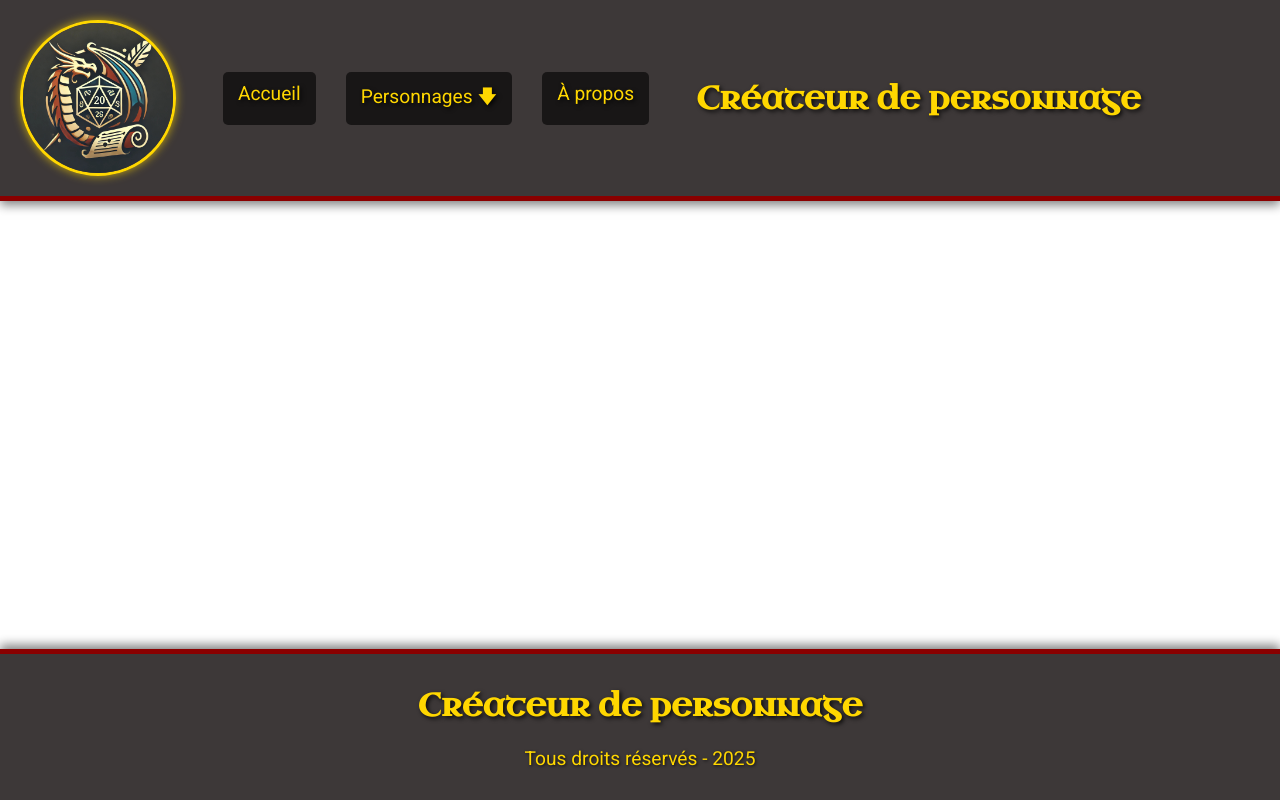
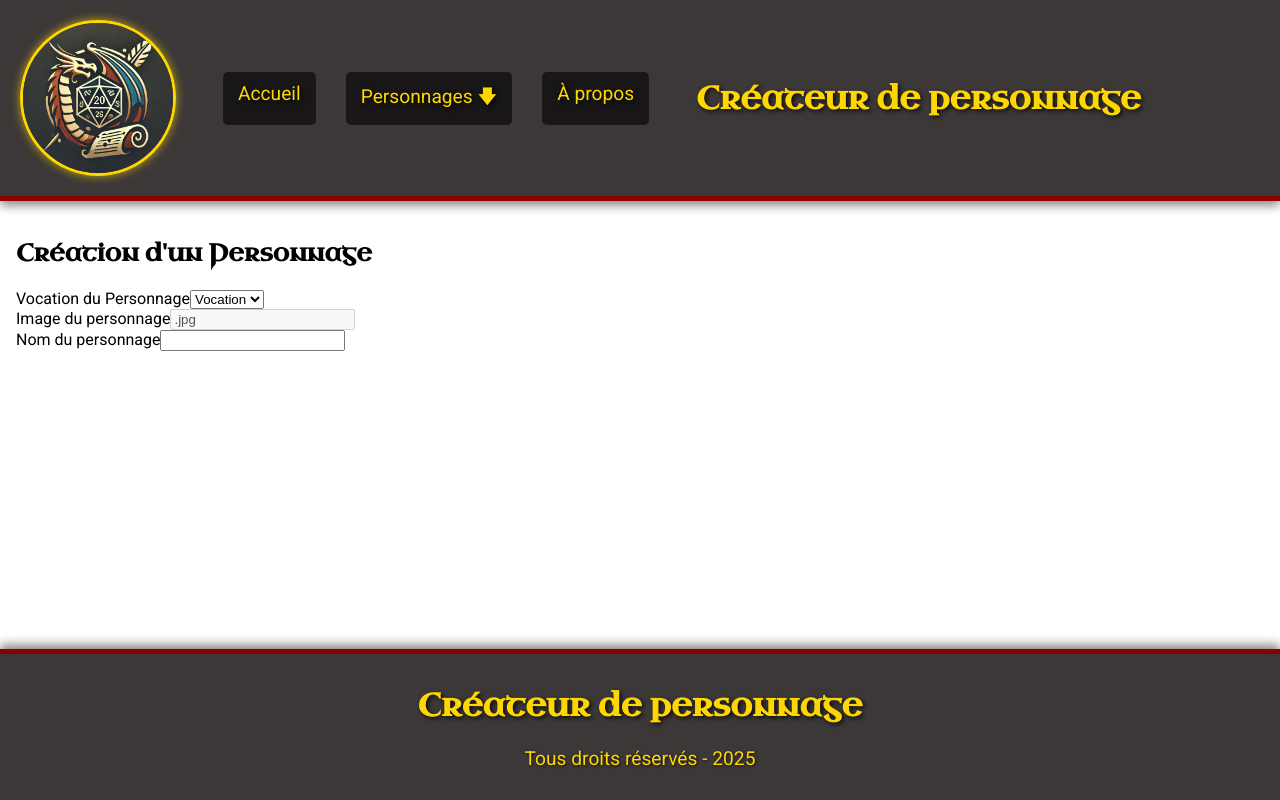
Before and after one commit to sebastien-malo-jean/H25-41F_Library_Frontend, a React (Vite) app: page /characters/create in a window 1280 px wide. Built offline with nearby package versions, Linux system fonts and the light colour scheme.

Commit message:
ajouter le formulaire de création de personnage avec gestion du nom et de la vocation

```diff
--- a/src/components/FormAddCharacter/FormAddCharacter.jsx
+++ b/src/components/FormAddCharacter/FormAddCharacter.jsx
@@ -1,7 +1,56 @@
+import { useState } from "react";
 import "./FormAddCharacter.css";
 
 function FormAddCharacter() {
-  return <main></main>;
+  const [name, setName] = useState("");
+
+  const handleNameChange = (e) => {
+    setName(e.target.value);
+  };
+
+  function removeCompromisedChar(string) {
+    let cleanedString = string
+      .split("")
+      .filter((char) => /[a-zA-Z0-9]/.test(char))
+      .join("");
+    return cleanedString;
+  }
+
+  return (
+    <main>
+      <h2>Création d'un Personnage</h2>
+      <form action="">
+        <div className="input-group">
+          <label htmlFor="charVoc">Vocation du Personnage</label>
+          <select name="charVoc" id="charVoc">
+            <option value="">Vocation</option>
+            <option value="pnj">PNJ</option>
+            <option value="player">Joueur</option>
+          </select>
+        </div>
+        <div className="input-group">
+          <label htmlFor="characterThumbnail">Image du personnage</label>
+          <input
+            type="text"
+            name="characterThumbnail"
+            id="characterThumbnail"
+            disabled
+            value={`${removeCompromisedChar(name.toLowerCase())}.jpg`}
+          />
+        </div>
+        <div className="input-group">
+          <label htmlFor="name">Nom du personnage</label>
+          <input
+            type="text"
+            name="name"
+            id="name"
+            value={name}
+            onChange={handleNameChange}
+          />
+        </div>
+      </form>
+    </main>
+  );
 }
 
 export default FormAddCharacter;
```
